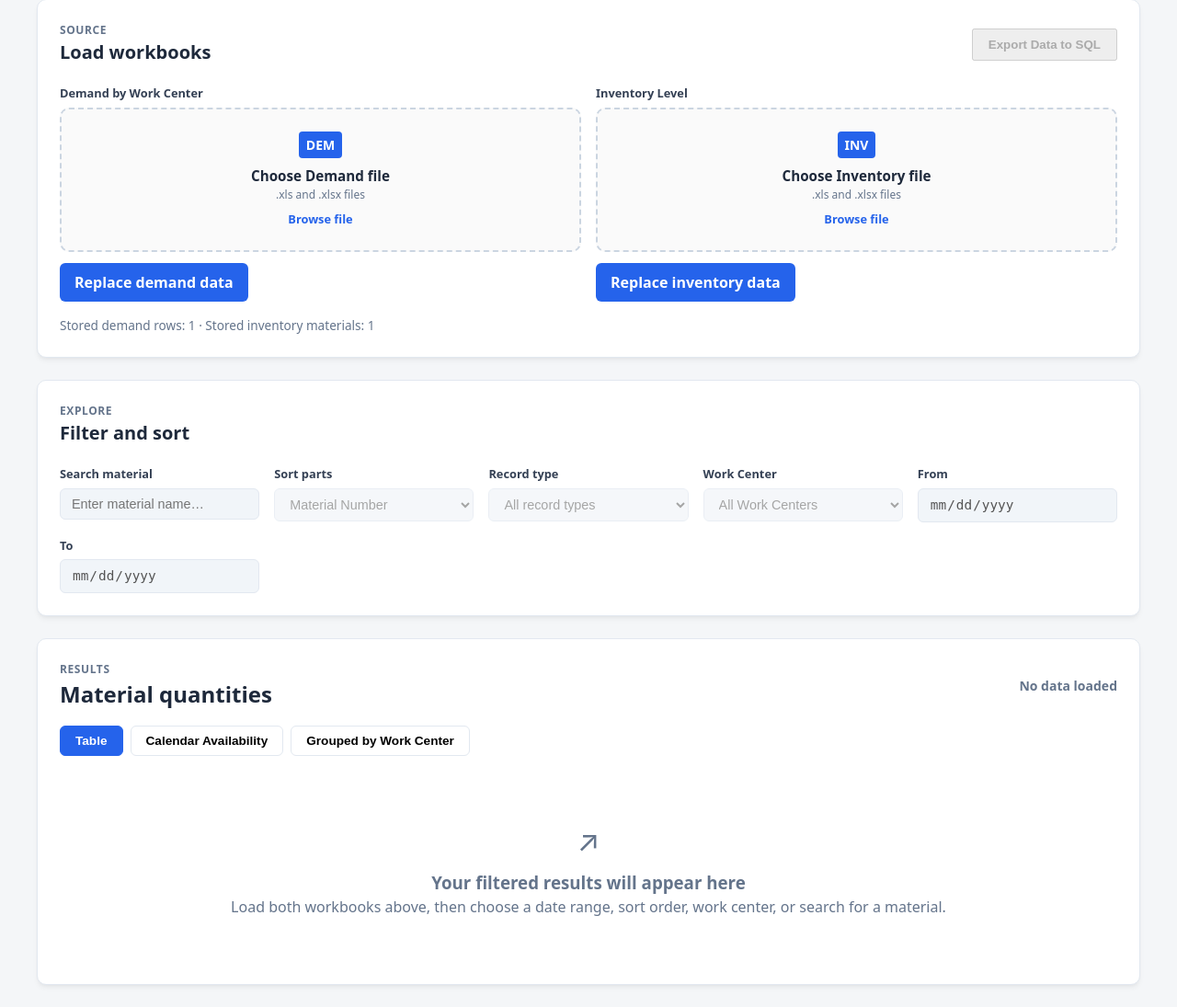
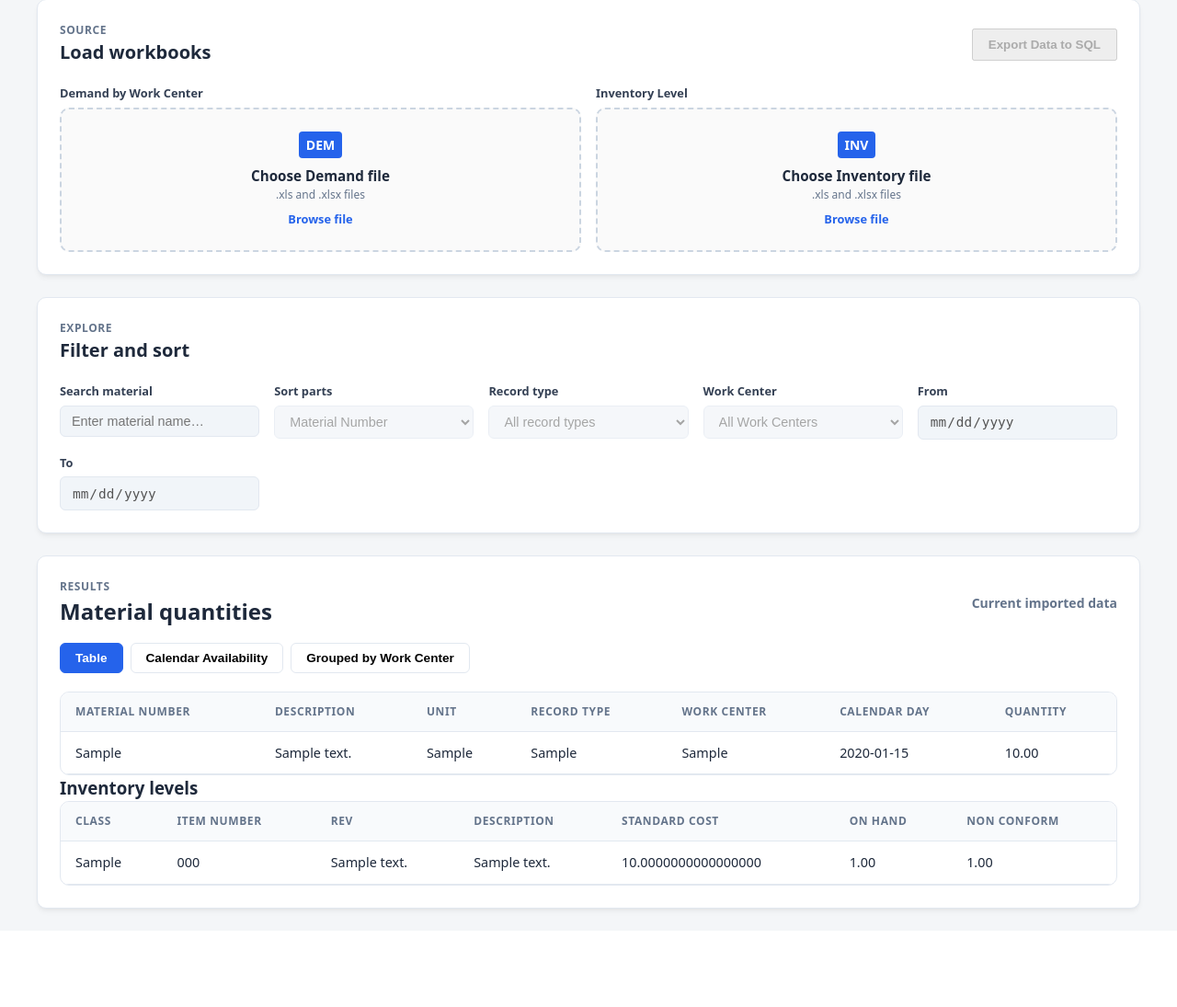
Before and after one commit to TheIceMan100/excel-thing, a Django app: page / in a window 1280 px wide. Shown: the part 173-1268 px from the top of the page at 92% size. After the commit the page ends 1167 px from the top, so only its background shows below. Run offline with Django 4.2, Linux system fonts and the light colour scheme; tables that the repository leaves empty hold one stand-in row (values such as "Sample post").

Commit message:
Changed parse mechanics for excel importation

```diff
--- a/excel_thing/models.py
+++ b/excel_thing/models.py
@@ -1,6 +1,19 @@
 from django.db import models
 
 class Inventory(models.Model):
+    item_class = models.CharField(max_length=50, verbose_name="Class")
+    item_number = models.CharField(max_length=50, verbose_name="Item Number")
+    revision = models.CharField(max_length=50, blank=True, verbose_name="Rev")
+    description = models.CharField(max_length=255, blank=True)
+    standard_cost = models.DecimalField(max_digits=24, decimal_places=16)
+    on_hand = models.DecimalField(max_digits=14, decimal_places=2)
+    non_conform = models.DecimalField(max_digits=14, decimal_places=2)
+
+    def __str__(self):
+        return f"{self.item_number} (On Hand: {self.on_hand})"
+
+
+class LegacyInventory(models.Model):
     material = models.CharField(max_length=50, primary_key=True)
     on_hand = models.DecimalField(max_digits=12, decimal_places=2, default=0.00)
 
--- a/excel_thing/static/excel_thing/css/styles.css
+++ b/excel_thing/static/excel_thing/css/styles.css
@@ -182,22 +182,6 @@ body {
     border: 0;
 }
 
-.upload-submit {
-    margin-top: 0.75rem;
-    padding: 0.55rem 1rem;
-    border: 0;
-    border-radius: 6px;
-    background: var(--primary-color);
-    color: #ffffff;
-    font: inherit;
-    font-weight: 700;
-    cursor: pointer;
-}
-
-.upload-submit:hover {
-    background: var(--primary-hover);
-}
-
 .upload-messages {
     margin-bottom: 1rem;
 }
@@ -215,12 +199,6 @@ body {
 .upload-message.error {
     background: #fef3f2;
     color: #b42318;
-}
-
-.upload-counts {
-    margin-top: 1rem;
-    color: var(--text-muted);
-    font-size: 0.85rem;
 }
 
 /* Controls Grid */
--- /dev/null
+++ b/excel_thing/static/excel_thing/js/auto_upload.js
@@ -0,0 +1,7 @@
+document.querySelectorAll("[data-submit-on-change]").forEach((input) => {
+  input.addEventListener("change", () => {
+    if (input.files.length > 0) {
+      input.form.requestSubmit();
+    }
+  });
+});
--- a/excel_thing/templates/excel_thing/index.html
+++ b/excel_thing/templates/excel_thing/index.html
@@ -6,6 +6,7 @@
   <meta name="viewport" content="width=device-width, initial-scale=1">
   <title>Excel file program sorter looker thing</title>
   <link rel="stylesheet" href="{% static 'excel_thing/css/styles.css' %}">
+  <script defer src="{% static 'excel_thing/js/auto_upload.js' %}"></script>
 </head>
 <body>
   <main class="app-shell">
@@ -52,8 +53,7 @@
               <span class="drop-detail">.xls and .xlsx files</span>
               <span class="drop-action">Browse file</span>
             </label>
-            <input class="sr-only" id="demandFileInput" name="excel_file" type="file" accept=".xls,.xlsx" required>
-            <button class="upload-submit" type="submit">Replace demand data</button>
+            <input class="sr-only" id="demandFileInput" name="excel_file" type="file" accept=".xls,.xlsx" data-submit-on-change required>
           </form>
         </div>
 
@@ -68,14 +68,10 @@
               <span class="drop-detail">.xls and .xlsx files</span>
               <span class="drop-action">Browse file</span>
             </label>
-            <input class="sr-only" id="inventoryFileInput" name="excel_file" type="file" accept=".xls,.xlsx" required>
-            <button class="upload-submit" type="submit">Replace inventory data</button>
+            <input class="sr-only" id="inventoryFileInput" name="excel_file" type="file" accept=".xls,.xlsx" data-submit-on-change required>
           </form>
         </div>
       </div>
-      <p class="upload-counts">
-        Stored demand rows: {{ demand_count }} &middot; Stored inventory materials: {{ inventory_count }}
-      </p>
     </section>
 
     <section class="panel controls-panel" aria-labelledby="controlsTitle">
@@ -129,7 +125,9 @@
           <p class="section-label">Results</p>
           <h2 id="resultsTitle">Material quantities</h2>
         </div>
-        <div class="results-count" id="resultsCount">No data loaded</div>
+        <div class="results-count" id="resultsCount">
+          {% if demand_records or inventory_items %}Current imported data{% else %}No data loaded{% endif %}
+        </div>
       </div>
 
       <div class="view-toggle" id="viewToggle" hidden>
@@ -138,13 +136,15 @@
         <button class="view-btn" data-view="grouped" type="button">Grouped by Work Center</button>
       </div>
 
-      <div class="empty-state" id="emptyState">
-        <div class="empty-icon" aria-hidden="true">↗</div>
-        <h3>Your filtered results will appear here</h3>
-        <p>Load both workbooks above, then choose a date range, sort order, work center, or search for a material.</p>
-      </div>
+      {% if not demand_records and not inventory_items %}
+        <div class="empty-state" id="emptyState">
+          <div class="empty-icon" aria-hidden="true">↗</div>
+          <h3>Your imported data will appear here</h3>
+          <p>Import a demand or inventory workbook above to view its data.</p>
+        </div>
+      {% endif %}
 
-      <div class="table-wrap" id="tableWrap" hidden>
+      <div class="table-wrap" id="tableWrap" {% if not demand_records %}hidden{% endif %}>
         <table>
           <thead>
             <tr id="tableHead">
@@ -157,8 +157,52 @@
               <th scope="col" class="quantity-header">Quantity</th>
             </tr>
           </thead>
-          <tbody id="resultsBody"></tbody>
+          <tbody id="resultsBody">
+            {% for record in demand_records %}
+              <tr>
+                <td>{{ record.material }}</td>
+                <td>{{ record.description|default_if_none:"" }}</td>
+                <td>{{ record.unit|default_if_none:"" }}</td>
+                <td>{{ record.record_type }}</td>
+                <td>{{ record.work_center|default_if_none:"" }}</td>
+                <td>{{ record.calendar_day|date:"Y-m-d" }}</td>
+                <td>{{ record.quantity }}</td>
+              </tr>
+            {% endfor %}
+          </tbody>
         </table>
+      </div>
+
+      <div class="inventory-results" {% if not inventory_items %}hidden{% endif %}>
+        <h3>Inventory levels</h3>
+        <div class="table-wrap">
+          <table>
+            <thead>
+              <tr>
+                <th scope="col">Class</th>
+                <th scope="col">Item Number</th>
+                <th scope="col">Rev</th>
+                <th scope="col">Description</th>
+                <th scope="col" class="quantity-header">Standard Cost</th>
+                <th scope="col" class="quantity-header">On Hand</th>
+                <th scope="col" class="quantity-header">Non Conform</th>
+              </tr>
+            </thead>
+            <tbody>
+              {% for item in inventory_items %}
+                <tr>
+                  <td>{{ item.item_class }}</td>
+                  <td>{{ item.item_number }}</td>
+                  <td>{{ item.revision }}</td>
+                  <td>{{ item.description }}</td>
+                  <td>{{ item.standard_cost }}</td>
+                  <td>{{ item.on_hand }}</td>
+                  <td>{{ item.non_conform }}</td>
+                </tr>
+              {% endfor %}
+            </tbody>
+          </table>
+        </div>
       </div>
 
       <div class="calendar-wrap" id="calendarWrap" hidden>
--- a/excel_thing/views.py
+++ b/excel_thing/views.py
@@ -23,8 +23,15 @@ COLUMN_LABELS = {
     "material": "Material",
     "calendarday": "CalendarDay",
     "quantity": "Quantity",
+    "class": "Class",
+    "itemnumber": "Item Number",
+    "rev": "Rev",
+    "description": "Description",
+    "standardcost": "StandardCost",
     "onhand": "OnHand",
+    "nonconform": "Non Conform",
 }
+HEADER_ALIASES = {"revision": "rev"}
 
 
 def _read_workbook(upload):
@@ -47,6 +54,7 @@ def _normalized_columns(dataframe, required_columns):
     columns = {}
     for column in dataframe.columns:
         normalized = re.sub(r"[^a-z0-9]", "", str(column).casefold())
+        normalized = HEADER_ALIASES.get(normalized, normalized)
         if normalized in columns:
             raise ImportValidationError(
                 f"The workbook has duplicate column names: {column}."
@@ -86,9 +94,13 @@ def _text_value(value, field, row_number, max_length, required=False):
     return value
 
 
-def _decimal_value(value, field, row_number):
+def _decimal_value(value, field, row_number, max_digits=12, decimal_places=2):
+    if _is_blank(value):
+        raise ImportValidationError(f"Row {row_number}: {field} must not be blank.")
     try:
-        return DecimalField(max_digits=12, decimal_places=2).clean(value)
+        return DecimalField(
+            max_digits=max_digits, decimal_places=decimal_places
+        ).clean(value)
     except (InvalidOperation, TypeError, ValidationError, ValueError) as exc:
         raise ImportValidationError(
             f"Row {row_number}: {field} must be a number with at most "
@@ -158,30 +170,69 @@ def _demand_records(upload):
 
 def _inventory_records(upload):
     dataframe = _read_workbook(upload)
-    columns = _normalized_columns(dataframe, ("material", "onhand"))
+    columns = _normalized_columns(
+        dataframe,
+        (
+            "class",
+            "itemnumber",
+            "rev",
+            "description",
+            "standardcost",
+            "onhand",
+            "nonconform",
+        ),
+    )
     records = []
-    seen_materials = set()
 
     for row_number, (_, row) in enumerate(dataframe.iterrows(), start=2):
         if all(_is_blank(value) for value in row):
             continue
-        material = _text_value(
-            row[columns["material"]],
-            "Material",
-            row_number,
-            50,
-            required=True,
-        )
-        if material in seen_materials:
-            raise ImportValidationError(
-                f"Row {row_number}: Material {material} appears more than once."
-            )
-        seen_materials.add(material)
+        item_class = row[columns["class"]]
+        if not _is_blank(item_class):
+            class_label = str(item_class).strip()
+            if (
+                re.match(r"^total for class\b", class_label, re.IGNORECASE)
+                or class_label.casefold() == "grand totals"
+                or re.match(r"^[a-z]:[\\/]", class_label, re.IGNORECASE)
+            ):
+                continue
+
         records.append(
             Inventory(
-                material=material,
+                item_class=_text_value(
+                    item_class, "Class", row_number, 50, required=True
+                ),
+                item_number=_text_value(
+                    row[columns["itemnumber"]],
+                    "Item Number",
+                    row_number,
+                    50,
+                    required=True,
+                ),
+                revision=_text_value(row[columns["rev"]], "Rev", row_number, 50),
+                description=_text_value(
+                    row[columns["description"]], "Description", row_number, 255
+                ),
+                standard_cost=_decimal_value(
+                    row[columns["standardcost"]],
+                    "StandardCost",
+                    row_number,
+                    max_digits=24,
+                    decimal_places=16,
+                ),
                 on_hand=_decimal_value(
-                    row[columns["onhand"]], "OnHand", row_number
+                    row[columns["onhand"]],
+                    "On Hand",
+                    row_number,
+                    max_digits=14,
+                    decimal_places=2,
+                ),
+                non_conform=_decimal_value(
+                    row[columns["nonconform"]],
+                    "Non Conform",
+                    row_number,
+                    max_digits=14,
+                    decimal_places=2,
                 ),
             )
         )
@@ -235,7 +286,7 @@ def index_view(request):
         request,
         "excel_thing/index.html",
         {
-            "demand_count": DemandRecord.objects.count(),
-            "inventory_count": Inventory.objects.count(),
+            "demand_records": DemandRecord.objects.all()[:100],
+            "inventory_items": Inventory.objects.all()[:100],
         },
     )
```
Also changed, not shown: excel_thing/admin.py (+26 -1 lines), excel_thing/tests.py (+80 -10 lines), excel_thing/migrations/0002_inventory_fields_and_legacy.py (added), 2 other files.
